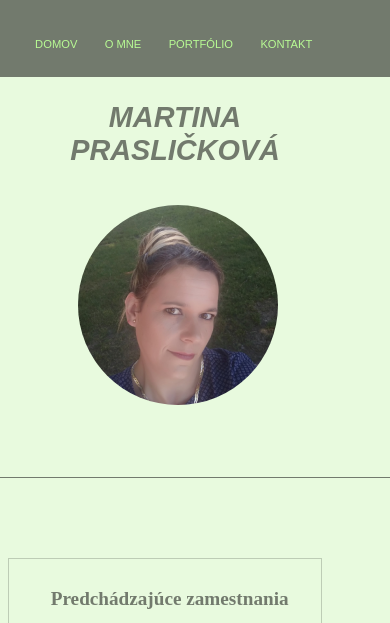
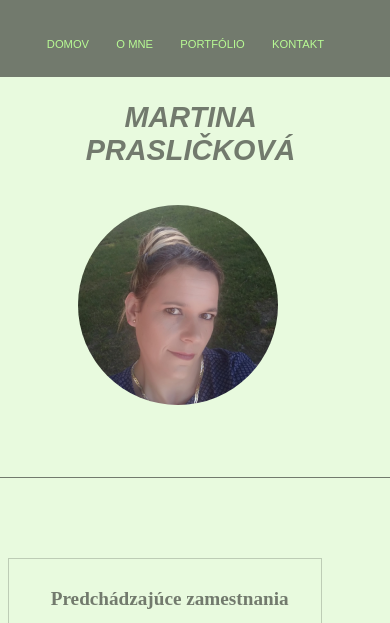
Before and after one commit to Martina-Pr/Martina-Pr.github.io, a plain HTML site: page index.html in a window 390 px wide. Shown: the part 144-767 px from the top of the page. Drawn offline with nearby package versions, Linux system fonts and the light colour scheme; a web font is replaced by a local one.

Commit message:
Add files via upload

```diff
--- a/newcss.css
+++ b/newcss.css
@@ -700,7 +700,7 @@ footer {
         padding-left: 20%;
     }
     .title h1 {
-        padding-left: 18%;
+        padding-left: 22%;
     }
     .container-footer {
         height: 14em;
@@ -720,13 +720,3 @@ footer {
         right: 0;
     }
 }
-@media (max-width: 420px){
-    .navigation li:first-child {
-        padding-left: 9%;
-    }
-}
-@media (max-width: 310px){
-.logo {
-        padding-left: 0;
-}
-}
```
